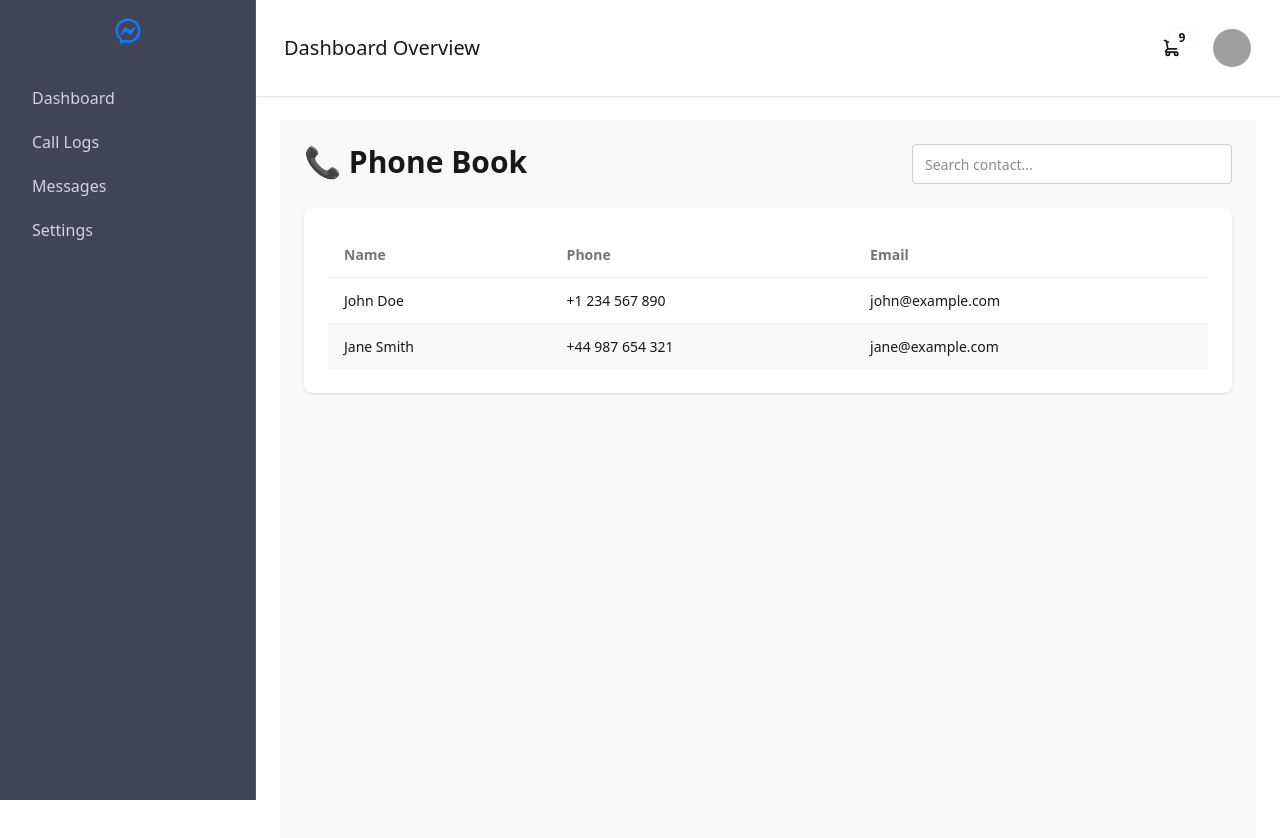
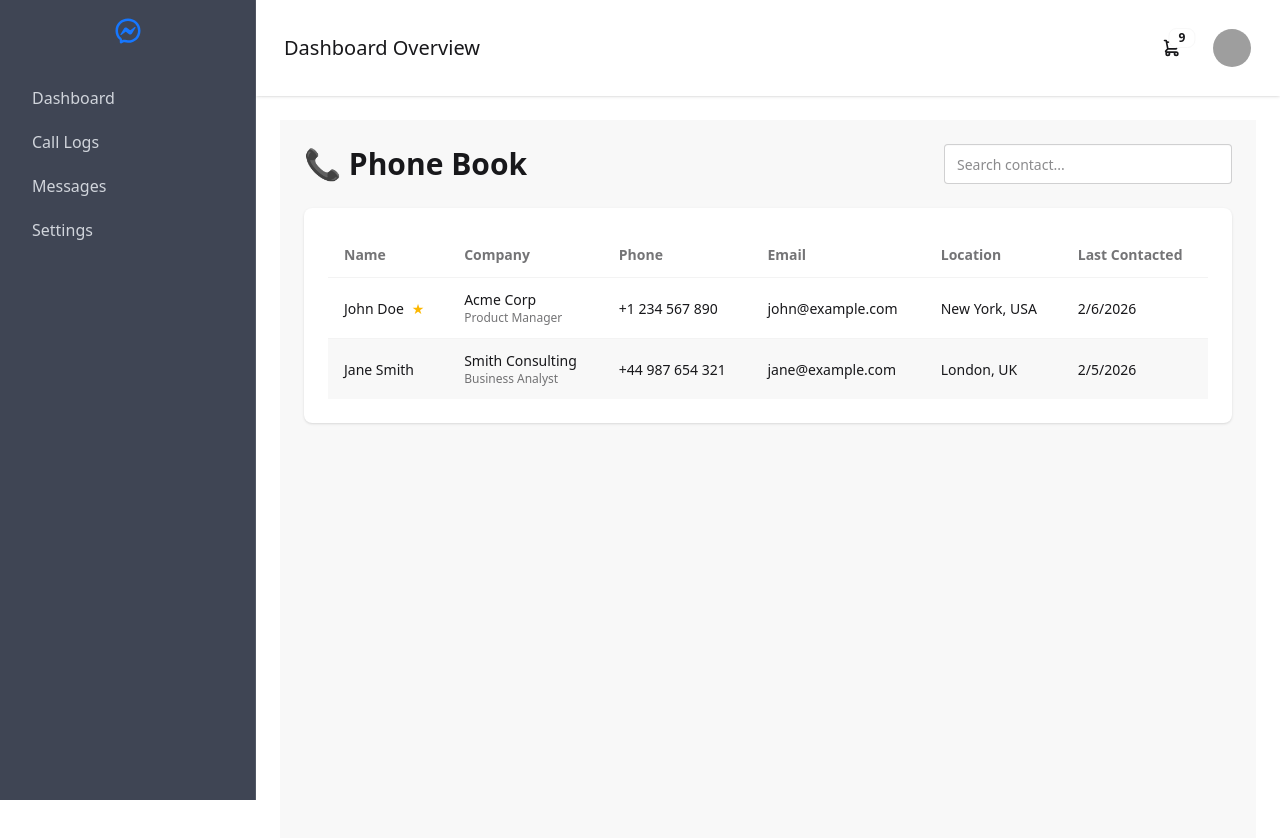
Before and after one commit to ratanchowdhury360/phonebook-dashboard-client, a React (Vite) app: page / in a window 1280 px wide. Shown: the top 838 px of the page. Built offline with nearby package versions, Linux system fonts and the light colour scheme; grey boxes are pictures that could not be loaded.

Commit message:
dashboard updated

```diff
--- a/src/Pages/Dashboard/Dashboard.jsx
+++ b/src/Pages/Dashboard/Dashboard.jsx
@@ -1,49 +1,113 @@
 import React, { useState } from "react";
 import useFetch from "../../hooks/useFetch";
-
 
 const Dashboard = () => {
   const { data, loading } = useFetch("/mock.json");
   const [search, setSearch] = useState("");
 
-  if (loading) return <p className="p-6">Loading...</p>;
+  if (loading) {
+    return <p className="p-6 text-center">Loading...</p>;
+  }
 
-  const contacts = data.contacts.filter((c) =>
+  const contacts = data?.contacts?.filter((c) =>
     c.name.toLowerCase().includes(search.toLowerCase())
   );
 
   return (
-    <div className="min-h-screen bg-base-200 p-6">
-      <div className="flex justify-between mb-6">
-        <h1 className="text-3xl font-bold">📞 Phone Book</h1>
+    <div className="min-h-screen bg-base-200 p-4 sm:p-6">
+      {/* Header */}
+      <div className="flex flex-col sm:flex-row gap-4 sm:justify-between sm:items-center mb-6">
+        <h1 className="text-2xl sm:text-3xl font-bold">📞 Phone Book</h1>
         <input
-          className="input input-bordered"
+          className="input input-bordered w-full sm:w-72"
           placeholder="Search contact..."
           value={search}
           onChange={(e) => setSearch(e.target.value)}
         />
       </div>
 
-      <div className="card bg-base-100 shadow">
-        <div className="card-body">
-          <table className="table table-zebra">
+      {/* ===== MOBILE VIEW (Cards) ===== */}
+      <div className="grid grid-cols-1 gap-4 md:hidden">
+        {contacts.map((c) => (
+          <div key={c.id} className="card bg-base-100 shadow">
+            <div className="card-body p-4">
+              <div className="flex justify-between items-start">
+                <h2 className="card-title text-lg">
+                  {c.name}
+                  {c.favorite && <span className="ml-2 text-warning">★</span>}
+                </h2>
+              </div>
+
+              <p className="text-sm opacity-70">
+                {c.jobTitle} @ {c.company}
+              </p>
+
+              <div className="mt-2 space-y-1 text-sm">
+                <p>📞 {c.phone}</p>
+                <p>✉️ {c.email}</p>
+                <p>
+                  📍 {c.address.city}, {c.address.country}
+                </p>
+              </div>
+
+              <p className="text-xs opacity-60 mt-2">
+                Last contacted:{" "}
+                {new Date(c.lastContacted).toLocaleDateString()}
+              </p>
+            </div>
+          </div>
+        ))}
+
+        {contacts.length === 0 && (
+          <p className="text-center opacity-60">No contacts found</p>
+        )}
+      </div>
+
+      {/* ===== TABLET & DESKTOP VIEW (Table) ===== */}
+      <div className="hidden md:block card bg-base-100 shadow">
+        <div className="card-body overflow-x-auto">
+          <table className="table table-zebra w-full">
             <thead>
               <tr>
                 <th>Name</th>
+                <th>Company</th>
                 <th>Phone</th>
                 <th>Email</th>
+                <th>Location</th>
+                <th>Last Contacted</th>
               </tr>
             </thead>
             <tbody>
               {contacts.map((c) => (
                 <tr key={c.id}>
-                  <td>{c.name}</td>
+                  <td className="font-medium">
+                    {c.name}
+                    {c.favorite && (
+                      <span className="ml-2 text-warning">★</span>
+                    )}
+                  </td>
+                  <td>
+                    <div className="text-sm font-medium">{c.company}</div>
+                    <div className="text-xs opacity-60">{c.jobTitle}</div>
+                  </td>
                   <td>{c.phone}</td>
                   <td>{c.email}</td>
+                  <td>
+                    {c.address.city}, {c.address.country}
+                  </td>
+                  <td>
+                    {new Date(c.lastContacted).toLocaleDateString()}
+                  </td>
                 </tr>
               ))}
             </tbody>
           </table>
+
+          {contacts.length === 0 && (
+            <p className="text-center opacity-60 py-6">
+              No contacts found
+            </p>
+          )}
         </div>
       </div>
     </div>
```
